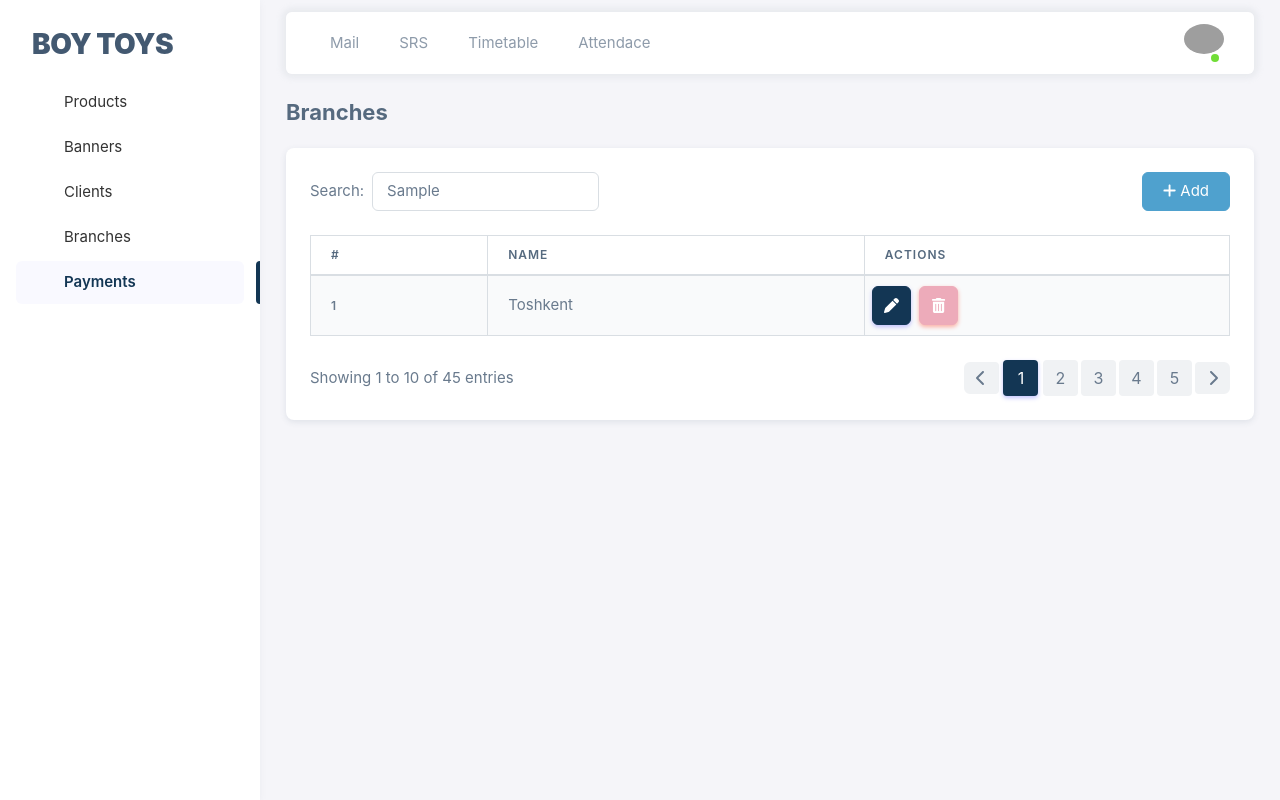
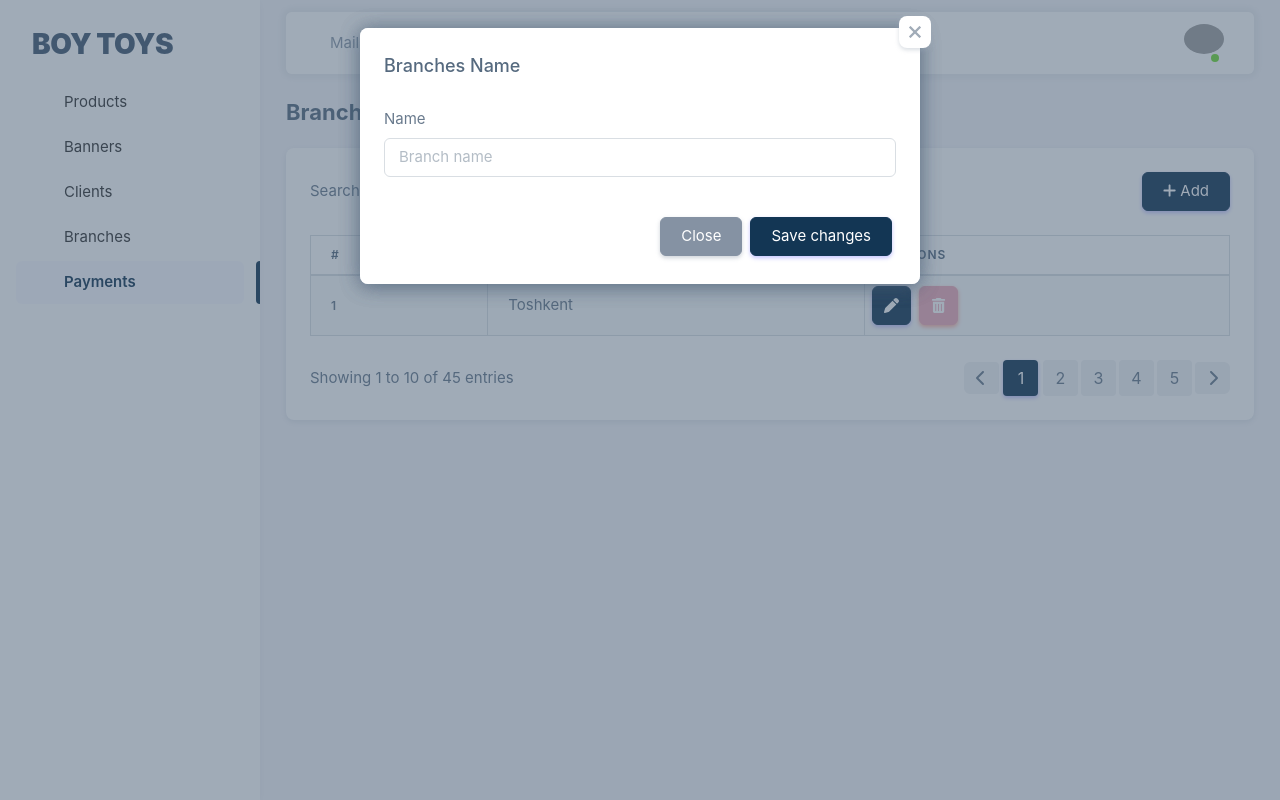
Before and after one commit to SanamKhudoyberdieva/boy-toys-admin-react, a React (Create React App) app: page /branches in a window 1280 px wide. Both pictures are taken after typing "Sample" into the empty fields and a click on the button "Add". Built offline with nearby package versions, Linux system fonts and the light colour scheme; grey boxes are pictures that could not be loaded.

Commit message:
branches and payments modal added

```diff
--- /dev/null
+++ b/src/components/Modals/AddBranchModal.js
@@ -0,0 +1,63 @@
+import React from "react";
+import { Modal } from "react-bootstrap";
+import { useDispatch, useSelector } from "react-redux";
+import { closePaymentCreateModal } from "../../store/actions/modalsAction.js";
+
+function AddBranchModals() {
+  const { paymetnCreateModal } = useSelector((state) => state.modalsReducer);
+  const dispatch = useDispatch();
+  const hideModal = () => {
+    return dispatch(closePaymentCreateModal());
+  };
+  return (
+    <Modal className="modal fade" animation={false} show={paymetnCreateModal}>
+      <div>
+        <div className="modal-content">
+          <div className="modal-header">
+            <h5 className="modal-title" id="createModal">
+              Branches Name
+            </h5>
+            <button
+              type="button"
+              className="btn-close"
+              data-bs-dismiss="modal"
+              aria-label="Close"
+              onClick={() => hideModal()}
+            ></button>
+          </div>
+          <div className="modal-body">
+            <form>
+              <div>
+                <label htmlFor="name" className="mb-2 form-labe">
+                  {" "}
+                  Name{" "}
+                </label>
+                <input
+                  type="text"
+                  className="form-control mb-2"
+                  placeholder="Branch name"
+                  name="name"
+                />
+              </div>
+            </form>
+          </div>
+          <div className="modal-footer">
+            <button
+              type="button"
+              className="btn btn-secondary"
+              data-bs-dismiss="modal"
+              onClick={() => hideModal()}
+            >
+              Close
+            </button>
+            <button type="button" className="btn btn-primary">
+              Save changes
+            </button>
+          </div>
+        </div>
+      </div>
+    </Modal>
+  );
+}
+
+export default AddBranchModals;
--- /dev/null
+++ b/src/components/Modals/AddPaymentModal.js
@@ -0,0 +1,63 @@
+import React from "react";
+import { Modal } from "react-bootstrap";
+import { useDispatch, useSelector } from "react-redux";
+import { closePaymentCreateModal } from "../../store/actions/modalsAction.js";
+
+function AddPaymentModal() {
+  const { paymetnCreateModal } = useSelector((state) => state.modalsReducer);
+  const dispatch = useDispatch();
+  const hideModal = () => {
+    return dispatch(closePaymentCreateModal());
+  };
+  return (
+    <Modal className="modal fade" animation={false} show={paymetnCreateModal}>
+      <div>
+        <div className="modal-content">
+          <div className="modal-header">
+            <h5 className="modal-title" id="createModal">
+              Payments Name
+            </h5>
+            <button
+              type="button"
+              className="btn-close"
+              data-bs-dismiss="modal"
+              aria-label="Close"
+              onClick={() => hideModal()}
+            ></button>
+          </div>
+          <div className="modal-body">
+            <form>
+              <div>
+                <label htmlFor="name" className="mb-2 form-labe">
+                  {" "}
+                  Name{" "}
+                </label>
+                <input
+                  type="text"
+                  className="form-control mb-2"
+                  placeholder="Payment name"
+                  name="name"
+                />
+              </div>
+            </form>
+          </div>
+          <div className="modal-footer">
+            <button
+              type="button"
+              className="btn btn-secondary"
+              data-bs-dismiss="modal"
+              onClick={() => hideModal()}
+            >
+              Close
+            </button>
+            <button type="button" className="btn btn-primary">
+              Save changes
+            </button>
+          </div>
+        </div>
+      </div>
+    </Modal>
+  );
+}
+
+export default AddPaymentModal;
--- /dev/null
+++ b/src/components/Modals/EditBranchModal.js
@@ -0,0 +1,62 @@
+import { Modal } from "react-bootstrap";
+import { useDispatch, useSelector } from "react-redux";
+import { closePaymentEditModal } from "../../store/actions/modalsAction.js";
+
+function EditBranchModals() {
+  const { paymentEditModal } = useSelector((state) => state.modalsReducer);
+
+  const dispatch = useDispatch();
+  const hideModal = () => {
+    return dispatch(closePaymentEditModal());
+  };
+  return (
+    <Modal class="modal fade" animation={false} show={paymentEditModal}>
+      <div>
+        <div class="modal-content">
+          <div class="modal-header">
+            <h5 class="modal-title" id="productEditModalLabel">
+              Branches Name
+            </h5>
+            <button
+              type="button"
+              class="btn-close"
+              data-bs-dismiss="modal"
+              aria-label="Close"
+              onClick={() => hideModal()}
+            ></button>
+          </div>
+          <div class="modal-body">
+            <form>
+              <div>
+                <label htmlFor="name" class="mb-2 form-labe">
+                  Name
+                </label>
+                <input
+                  type="text"
+                  class="form-control mb-2"
+                  placeholder="Branch name"
+                  name="name"
+                />
+              </div>
+            </form>
+          </div>
+          <div class="modal-footer">
+            <button
+              type="button"
+              class="btn btn-secondary"
+              data-bs-dismiss="modal"
+              onClick={() => hideModal()}
+            >
+              Close
+            </button>
+            <button type="button" class="btn btn-primary">
+              Save changes
+            </button>
+          </div>
+        </div>
+      </div>
+    </Modal>
+  );
+}
+
+export default EditBranchModals;
--- /dev/null
+++ b/src/components/Modals/EditPaymentModal.js
@@ -0,0 +1,63 @@
+import { Modal } from "react-bootstrap";
+import { useDispatch, useSelector } from "react-redux";
+import { closePaymentEditModal } from "../../store/actions/modalsAction.js";
+
+function EditPaymentModals() {
+  const { paymentEditModal } = useSelector((state) => state.modalsReducer);
+
+  const dispatch = useDispatch();
+  const hideModal = () => {
+    return dispatch(closePaymentEditModal());
+  };
+  return (
+    <Modal class="modal fade" animation={false} show={paymentEditModal}>
+      <div>
+        <div class="modal-content">
+          <div class="modal-header">
+            <h5 class="modal-title" id="productEditModalLabel">
+              Payments Name
+            </h5>
+            <button
+              type="button"
+              class="btn-close"
+              data-bs-dismiss="modal"
+              aria-label="Close"
+              onClick={() => hideModal()}
+            ></button>
+          </div>
+          <div class="modal-body">
+            <form>
+              <div>
+                <label htmlFor="name" class="mb-2 form-labe">
+                  {" "}
+                  Name{" "}
+                </label>
+                <input
+                  type="text"
+                  class="form-control mb-2"
+                  placeholder="Payment name"
+                  name="name"
+                />
+              </div>
+            </form>
+          </div>
+          <div class="modal-footer">
+            <button
+              type="button"
+              class="btn btn-secondary"
+              data-bs-dismiss="modal"
+              onClick={() => hideModal()}
+            >
+              Close
+            </button>
+            <button type="button" class="btn btn-primary">
+              Save changes
+            </button>
+          </div>
+        </div>
+      </div>
+    </Modal>
+  );
+}
+
+export default EditPaymentModals;
--- a/src/layout/layout.js
+++ b/src/layout/layout.js
@@ -15,6 +15,7 @@ const Layout = ({ children }) => {
             <Navbar />
             <div class="content-wrapper">
               {children}
+
               <EditModal />
               <ViewModal />
               <MobileNav />
--- a/src/pages/branches.js
+++ b/src/pages/branches.js
@@ -8,8 +8,16 @@ import {
 import { FontAwesomeIcon } from "@fortawesome/react-fontawesome";
 import React from "react";
 import { Nav } from "react-bootstrap";
+import {
+  showPaymentCreateModal,
+  showPaymentEditModal,
+} from "../store/actions/modalsAction.js";
+import { useDispatch } from "react-redux";
+import AddBranchModals from "../components/Modals/AddBranchModal.js";
+import EditBranchModals from "../components/Modals/EditBranchModal.js";
 
 const Branches = () => {
+  const dispatch = useDispatch();
   return (
     <div>
       <div className="content-wrapper">
@@ -42,6 +50,7 @@ const Branches = () => {
                     data-bs-toggle="modal"
                     data-bs-target="#branchCreateModal"
                     type="button"
+                    onClick={() => dispatch(showPaymentCreateModal())}
                   >
                     <span>
                       <FontAwesomeIcon icon={faPlus} className="me-sm-1" />
@@ -69,6 +78,7 @@ const Branches = () => {
                             className="btn btn-primary btn-icon mr-0 mr-md-2"
                             data-bs-toggle="modal"
                             data-bs-target="#branchesEditModal"
+                            onClick={() => dispatch(showPaymentEditModal())}
                           >
                             <FontAwesomeIcon icon={faPen} />
                           </button>
@@ -124,6 +134,8 @@ const Branches = () => {
           </div>
         </div>
       </div>
+      <AddBranchModals />
+      <EditBranchModals />
     </div>
   );
 };
--- a/src/pages/payment.js
+++ b/src/pages/payment.js
@@ -6,13 +6,21 @@ import {
   faTrashCan,
 } from "@fortawesome/free-solid-svg-icons";
 import { FontAwesomeIcon } from "@fortawesome/react-fontawesome";
+import EditPaymentModals from "../components/Modals/EditPaymentModal.js";
 
 import React from "react";
 import { Nav } from "react-bootstrap";
+import { useDispatch } from "react-redux";
+import {
+  showPaymentEditModal,
+  showPaymentCreateModal,
+} from "../store/actions/modalsAction.js";
+import AddPaymentModal from "../components/Modals/AddPaymentModal.js";
 
 const Payment = () => {
+  const dispatch = useDispatch();
   return (
-    <section>
+    <>
       <div className="content-wrapper">
         <div className="container-xxl flex-grow-1 container-p-y">
           <h4 className="fw-bold mb-4">Payments</h4>
@@ -43,6 +51,7 @@ const Payment = () => {
                     data-bs-toggle="modal"
                     data-bs-target="#createPaymentModal"
                     type="button"
+                    onClick={() => dispatch(showPaymentCreateModal())}
                   >
                     <span>
                       {/* <box-icon className="bx bx-plus me-sm-1"></box-icon>/ */}
@@ -71,6 +80,7 @@ const Payment = () => {
                             className="btn btn-primary btn-icon mr-0 mr-md-2"
                             data-bs-toggle="modal"
                             data-bs-target="#paymentEditModal"
+                            onClick={() => dispatch(showPaymentEditModal())}
                           >
                             <FontAwesomeIcon icon={faPen} />
                           </button>
@@ -126,7 +136,9 @@ const Payment = () => {
           </div>
         </div>
       </div>
-    </section>
+      <EditPaymentModals />
+      <AddPaymentModal />
+    </>
   );
 };
 
--- a/src/store/action-types/actionTypes.js
+++ b/src/store/action-types/actionTypes.js
@@ -4,6 +4,10 @@ const ActionTypes = {
     CLOSE_EDIT_MODAL: "CLOSE_EDIT_MODA",
     SHOW_VIEW_MODAL: "SHOW_VIEW_MODAL",
     CLOSE_VIEW_MODAL: "CLOSE_VIEW_MODAL",
+    SHOW_PAYMENT_EDIT_MODAL: "SHOW_PAYMENT_EDIT_MODAL",
+    CLOSE_PAYMENT_EDIT_MODAL: "CLOSE_PAYMENT_EDIT_MODAL",
+    SHOW_PAYMENT_CREATE_MODAL: "SHOW_PAYMENT_CREATE_MODAL",
+    CLOSE_PAYMENT_CREATE_MODAL: "CLOSE_PAYMENT_CREATE_MODAL",
   },
 };
 
--- a/src/store/actions/modalsAction.js
+++ b/src/store/actions/modalsAction.js
@@ -23,3 +23,26 @@ export const closeViewModal = () => {
     type: ActionTypes.MODALS.CLOSE_VIEW_MODAL,
   };
 };
+
+export const showPaymentEditModal = () => {
+  return {
+    type: ActionTypes.MODALS.SHOW_PAYMENT_EDIT_MODAL,
+  };
+};
+
+export const closePaymentEditModal = () => {
+  return {
+    type: ActionTypes.MODALS.CLOSE_PAYMENT_EDIT_MODAL,
+  };
+};
+
+export const showPaymentCreateModal = () => {
+  return {
+    type: ActionTypes.MODALS.SHOW_PAYMENT_CREATE_MODAL,
+  };
+};
+export const closePaymentCreateModal = () => {
+  return {
+    type: ActionTypes.MODALS.CLOSE_PAYMENT_CREATE_MODAL,
+  };
+};
--- a/src/store/reducers/modalsReducer.js
+++ b/src/store/reducers/modalsReducer.js
@@ -2,6 +2,8 @@ import ActionTypes from "../action-types/actionTypes";
 
 const initialState = {
   editModal: false,
+  paymentEditModal: false,
+  paymetnCreateModal: false,
   viewModal: false,
 };
 
@@ -9,12 +11,20 @@ const modalsReducer = (state = initialState, action) => {
   switch (action.type) {
     case ActionTypes.MODALS.SHOW_EDIT_MODAL:
       return { ...state, editModal: true };
+    case ActionTypes.MODALS.SHOW_PAYMENT_EDIT_MODAL:
+      return { ...state, paymentEditModal: true };
+    case ActionTypes.MODALS.CLOSE_PAYMENT_EDIT_MODAL:
+      return { ...state, paymentEditModal: false };
     case ActionTypes.MODALS.CLOSE_EDIT_MODAL:
       return { ...state, editModal: false };
     case ActionTypes.MODALS.SHOW_VIEW_MODAL:
       return { ...state, viewModal: true };
     case ActionTypes.MODALS.CLOSE_VIEW_MODAL:
       return { ...state, viewModal: false };
+    case ActionTypes.MODALS.SHOW_PAYMENT_CREATE_MODAL:
+      return { ...state, paymetnCreateModal: true };
+    case ActionTypes.MODALS.CLOSE_PAYMENT_CREATE_MODAL:
+      return { ...state, paymetnCreateModal: false };
     default:
       return state;
   }
```
